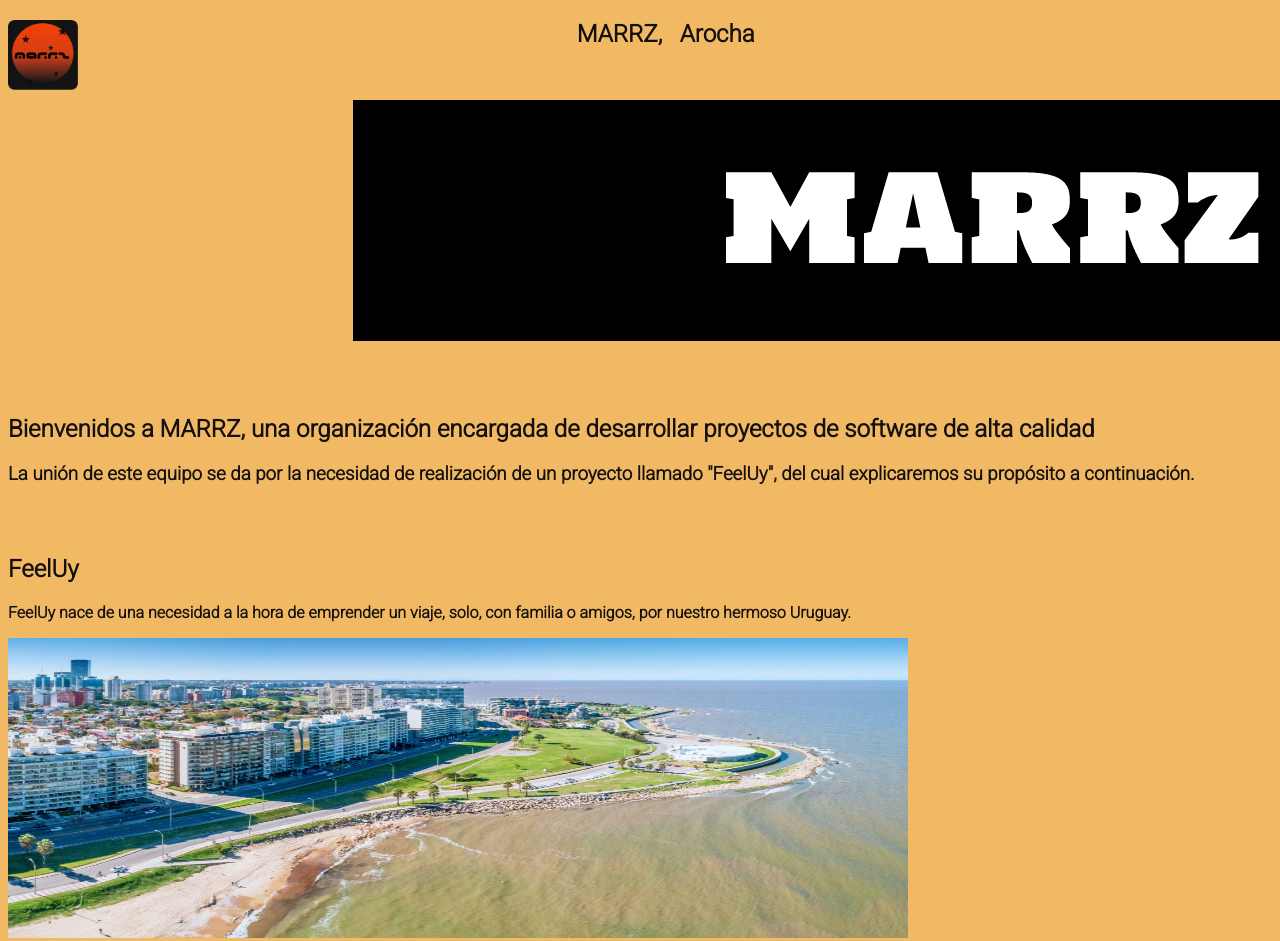
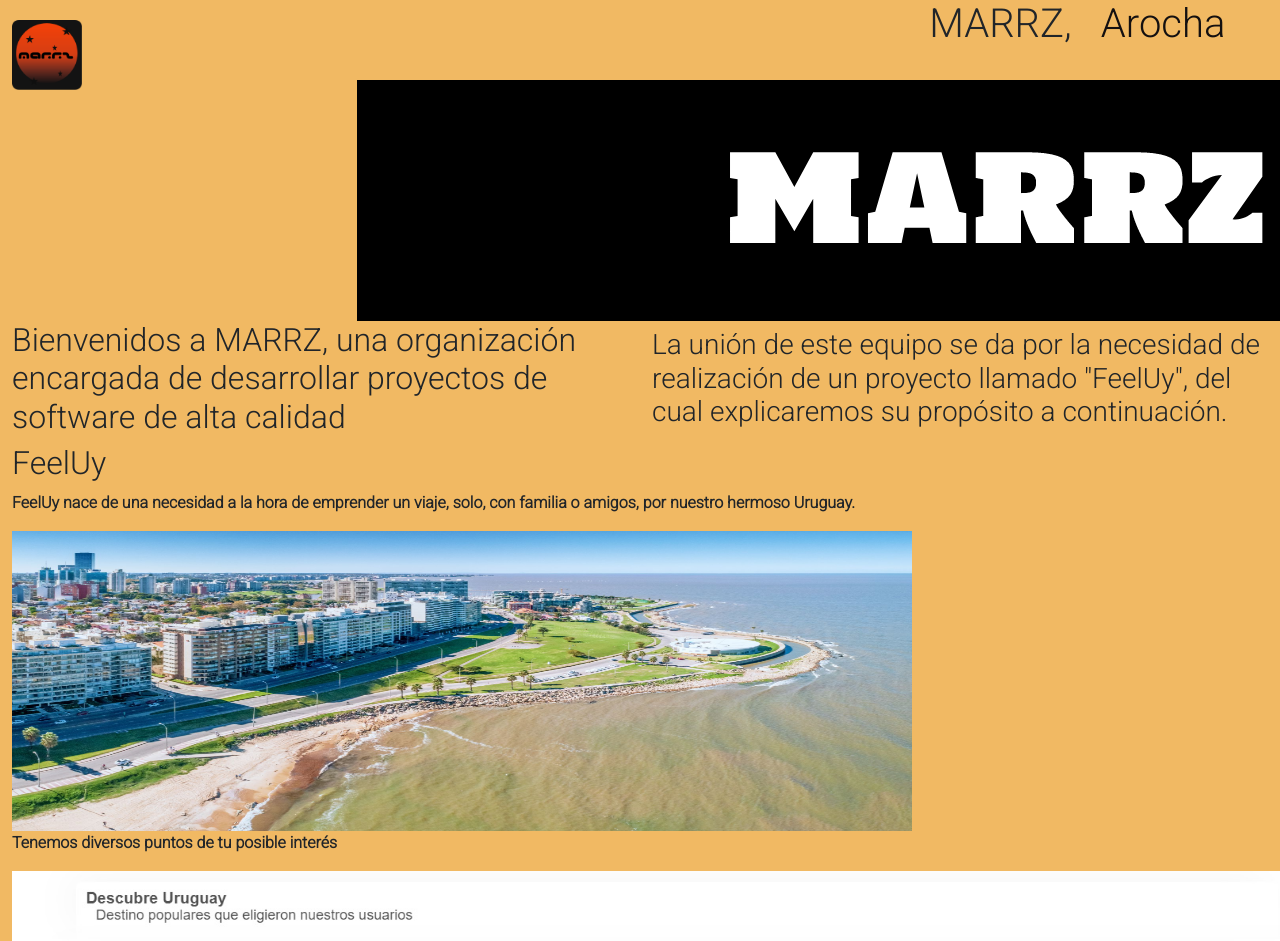
Before and after one commit to marrz-uy/MARRZ, a plain HTML site: page index.html in a window 1280 px wide. Shown: the top 941 px of the page. Drawn offline with nearby package versions, Linux system fonts and the light colour scheme.

Commit message:
Bootstrap

```diff
--- a/index.html
+++ b/index.html
@@ -8,10 +8,20 @@
     <link rel="preconnect" href="https://fonts.gstatic.com" crossorigin>
     <link href="https://fonts.googleapis.com/css2?family=Roboto:wght@300&display=swap" rel="stylesheet">
     <link rel="stylesheet" href="style.css">
+    <link rel="stylesheet" href="https://cdn.jsdelivr.net/npm/bootstrap@5.2.2/dist/css/bootstrap.min.css">
+
     <link rel="icon" href="MARRZ.png">
     <title>MARRZ</title>
 </head>
 <body>
+
+<div style="background: #f1b963;" class="container-fluid">
+    <!--HEADER-->
+    <div class="row">
+        <div class="col">
+            <img src="MARRZ.png" alt="MARRZ" id="img_MARRZ_logo">
+        </div>
+       <div class="col">
         <div>
             <section class="transition" id="title">
 
@@ -21,11 +31,22 @@
                <script type="text/javascript" src="script.js"></script>
            </section>
         </div>
-    <!--imagen de MARRZ-->
-    <img src="MARRZ.png" alt="MARRZ" id="img_MARRZ_logo">
+       </div>
+    </div>
+    <div class="row">
+        <div class="col">
             <img src="MARRZ-port-width.png" alt="Port" id="img_portrait">
+        </div>
+    </div>
+    <!--MAIN-->
+    <div class="row align-items-center">
+        <div class="col">
             <h2>Bienvenidos a MARRZ, una organización encargada de desarrollar proyectos de software de alta calidad</h2>
+        </div>
+        <div class="col">
             <h3>La unión de este equipo se da por la necesidad de realización de un proyecto llamado "FeelUy", del cual explicaremos su propósito a continuación.</h3>
+        </div>
+
             <h2>FeelUy</h2>
             <section class="data">
                 <p>FeelUy nace de una necesidad a la hora de emprender un viaje, solo, con familia o amigos, por nuestro hermoso Uruguay.</p>
@@ -38,6 +59,8 @@
                 <img src="FEELUY.png" alt="FeelUy">
                 <p>Accede al sitio web de <a href="https://feeluy.netlify.app/">FeelUy</a></p>
             </section>
+
+    </div>
     <footer>
         <h3>Redes Sociales</h3>
         <p>Siguenos en Instagram, para estar al tanto de el proceso de nuestro gran proyecto de cabezera.</p>
@@ -46,6 +69,13 @@
             <img src="instagram.png" alt="Instagram de FeelUy" id="ig_feeluy">
         </a>
     </footer>
+</div>
 
+    <!--imagen de MARRZ-->
+
+
+
+
+    <script src="https://cdn.jsdelivr.net/npm/bootstrap@5.2.2/dist/js/bootstrap.bundle.min.js"></script>
 </body>
 </html>
```
Lines whose indentation alone changed are shown as unchanged.
